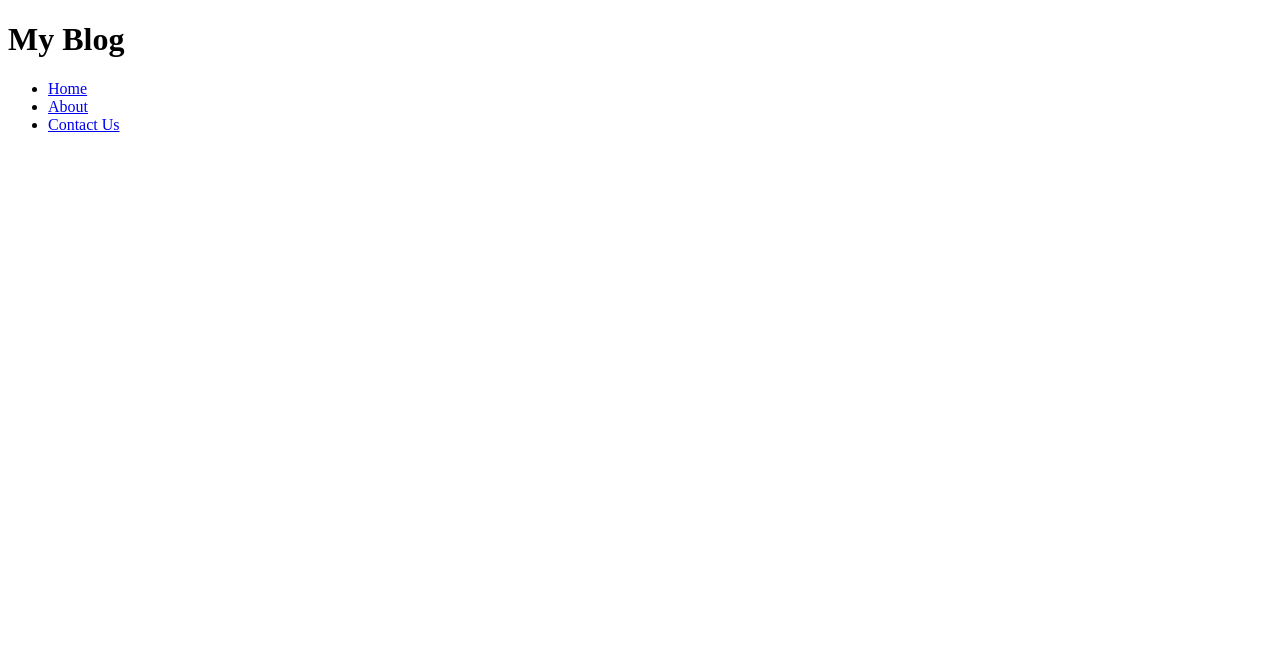
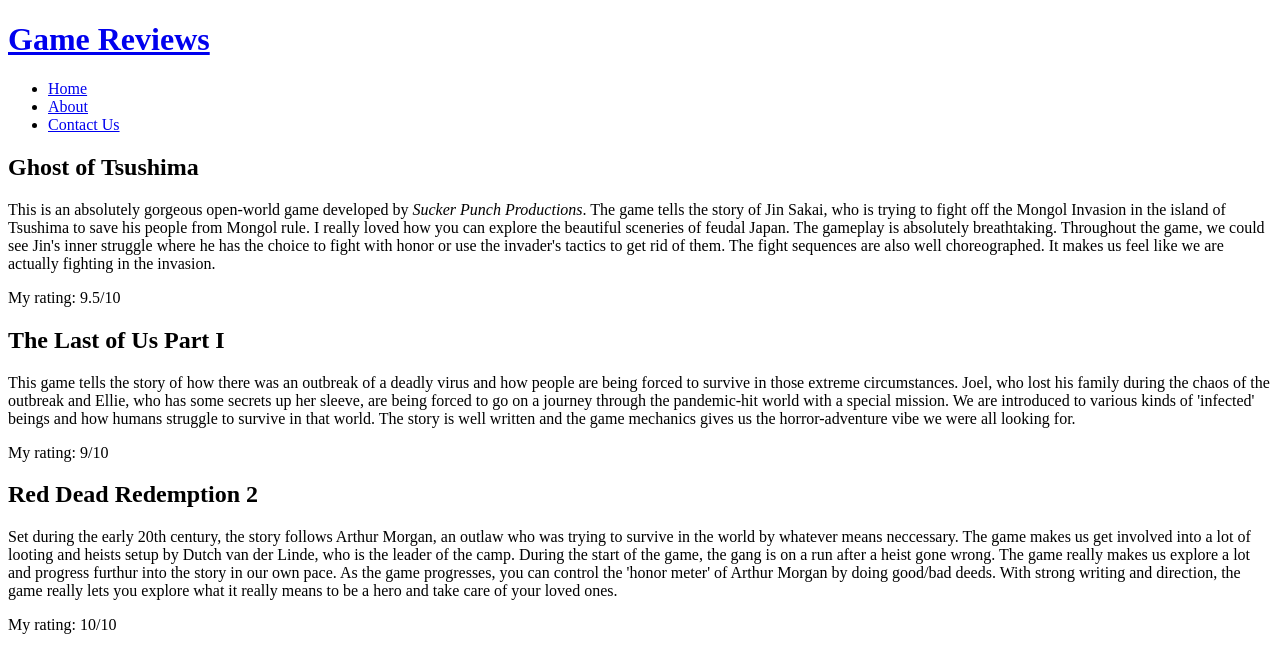
Before and after one commit to samsonmmathews/HTTP-5121---Web-Design, a plain HTML site: page Assignments/Assignment 1/index.html in a window 1280 px wide. Drawn offline with Linux system fonts and the light colour scheme.

Commit message:
Basic blog done

```diff
--- a/Assignments/Assignment 1/index.html
+++ b/Assignments/Assignment 1/index.html
@@ -7,7 +7,7 @@
     <link rel="stylesheet" type="text/css" href="css/styles.css">
 </head>
 <body>
-    <h1>My Blog</h1>
+    <h1><a href="#">Game Reviews</a></h1>
     <nav>
         <ul>
             <li><a href="#">Home</a></li>
@@ -17,7 +17,57 @@
     </nav>
 
     <main>
+        <article>
+            <h2>Ghost of Tsushima</h2>
+            <p>
+                This is an absolutely gorgeous open-world game developed by
+                <i>Sucker Punch Productions</i>. The game tells the story of Jin Sakai,
+                who is trying to fight off the Mongol Invasion in the island of Tsushima
+                to save his people from Mongol rule. I really loved how you can
+                explore the beautiful sceneries of feudal Japan. The gameplay is absolutely
+                breathtaking. Throughout the game, we could see Jin's inner struggle where
+                he has the choice to fight with honor or use the invader's tactics to get rid of them.
+                The fight sequences are also well choreographed. It makes us feel like we are
+                actually fighting in the invasion.
+            </p>
+            <p>
+                My rating: 9.5/10
+            </p>
+        </article>
 
+        <article>
+            <h2>The Last of Us Part I</h2>
+            <p>
+                This game tells the story of how there was an outbreak of a deadly virus and
+                how people are being forced to survive in those extreme circumstances.
+                Joel, who lost his family during the chaos of the outbreak and Ellie, who
+                has some secrets up her sleeve, are being forced to go on a journey through the
+                pandemic-hit world with a special mission. We are introduced to various kinds of
+                'infected' beings and how humans struggle to survive in that world. The story is well written
+                and the game mechanics gives us the horror-adventure vibe we were all looking for.
+            </p>
+            <p>
+                My rating: 9/10
+            </p>
+        </article>
+
+        <article>
+            <h2>Red Dead Redemption 2</h2>
+            <p>
+                Set during the early 20th century, the story follows Arthur Morgan, an outlaw
+                who was trying to survive in the world by whatever means neccessary.
+                The game makes us get involved into a lot of looting and heists setup by
+                Dutch van der Linde, who is the leader of the camp. During the start of the game,
+                the gang is on a run after a heist gone wrong. The game really makes us explore
+                a lot and progress furthur into the story in our own pace. As the game progresses,
+                you can control the 'honor meter' of Arthur Morgan by doing good/bad deeds.
+                With strong writing and direction, the game really lets you explore what it really
+                means to be a hero and take care of your loved ones.
+            </p>
+            <p>
+                My rating: 10/10
+            </p>
+        </article>
     </main>
 </body>
 </html>
```
